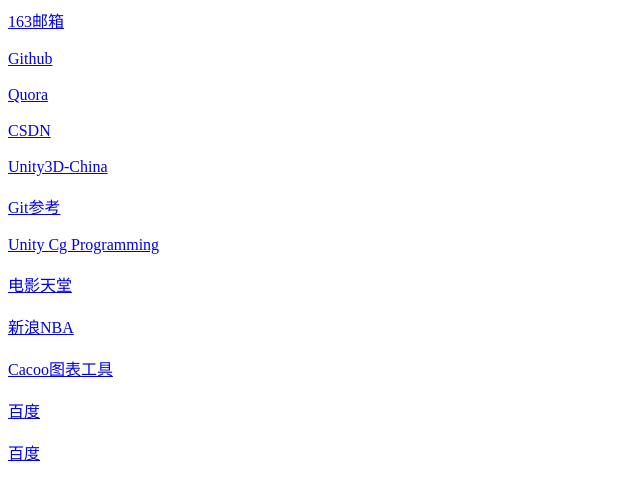
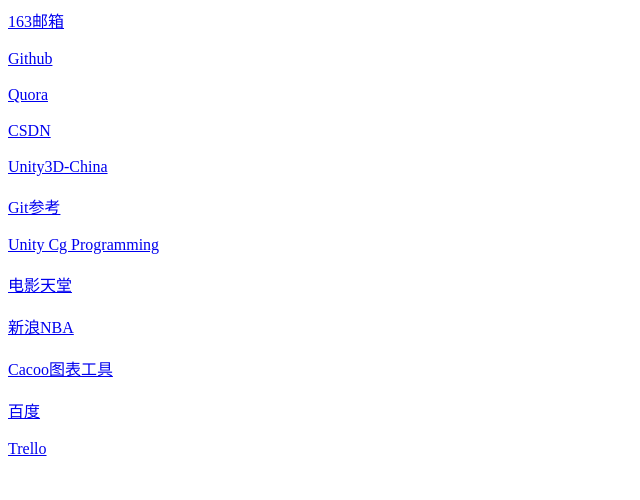
Before and after one commit to kwx/kwx.github.io, a plain HTML site: page index.html in a window 1280 px wide. Shown: the full height of the page, 0-640 px from the left. Drawn offline with Linux system fonts and the light colour scheme.

Commit message:
Update index.html

```diff
--- a/index.html
+++ b/index.html
@@ -39,7 +39,7 @@
 <br/><br/>
 
 <!-- 工作 -->
-<a href="https://trello.com/" target="_blank">百度</a>
+<a href="https://trello.com/" target="_blank">Trello</a>
 <br/><br/>
 
 <!-- 其它 -->
```
